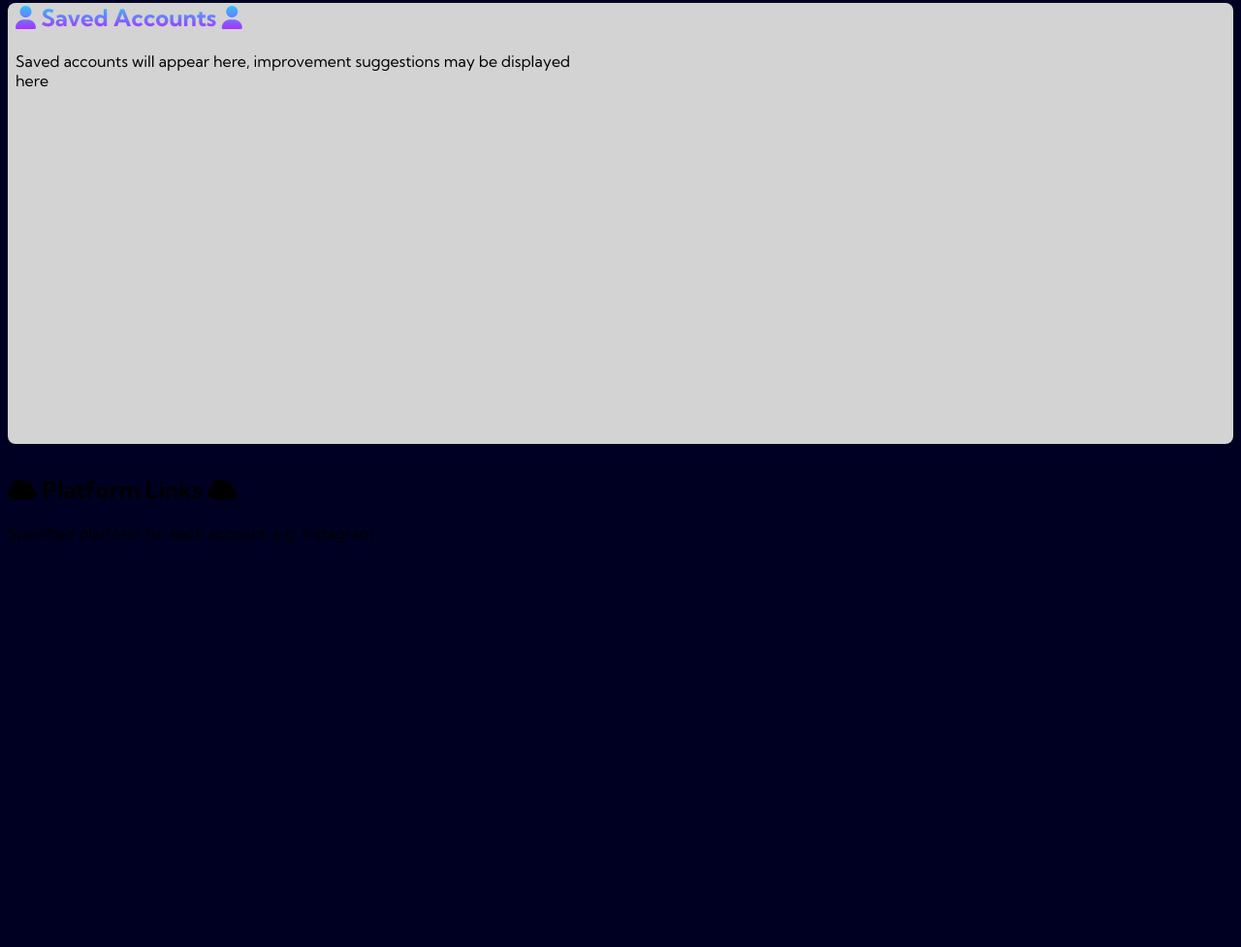
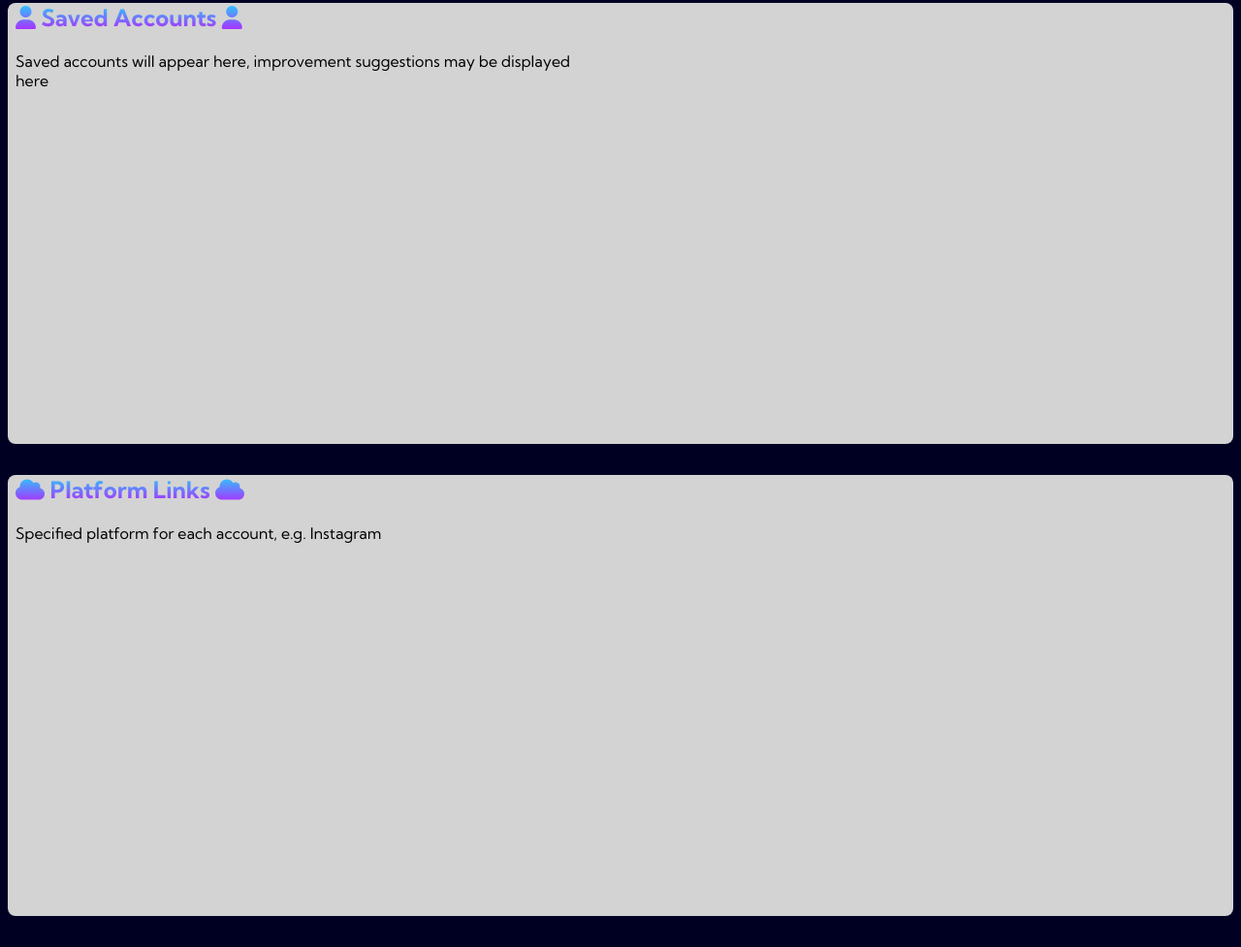
Before and after one commit to Chris-Bratosin/COMP1004-SPA, a plain HTML site: page index.html in a window 1280 px wide. Shown: the part 500-1477 px from the top of the page at 97% size. Before the commit the page ends 1076 px from the top, so only its background shows below. Drawn offline with Linux system fonts and the light colour scheme.

Commit message:
copied over style from password manager and saved accounts to platform link

```diff
--- a/style.css
+++ b/style.css
@@ -116,3 +116,35 @@ body
     -webkit-text-fill-color: transparent;
     -moz-text-fill-color: transparent;
 }
+
+/*PLATFORM LINKING CSS SECTION*/
+
+.platforms
+{
+    background-color: lightgray;
+    border-radius: 8px;
+}
+
+.platforms__container
+{
+    max-width: 600px;
+    max-height: 600px;
+    height: 455px;
+    padding-left: 0.5rem;
+    margin-bottom: 2rem;
+    text-decoration: none;
+}
+
+.platforms__container h2
+{
+    font-size: 1.5rem;
+    text-decoration: none;
+    font-weight: 700;
+    background-color: #131313;
+    background-image: linear-gradient(to top, #b721ff 0%, #21d4fd 100%);
+    background-size: 100%;
+    -webkit-background-clip: text;
+    -moz-background-clip: text;
+    -webkit-text-fill-color: transparent;
+    -moz-text-fill-color: transparent;
+}
```
